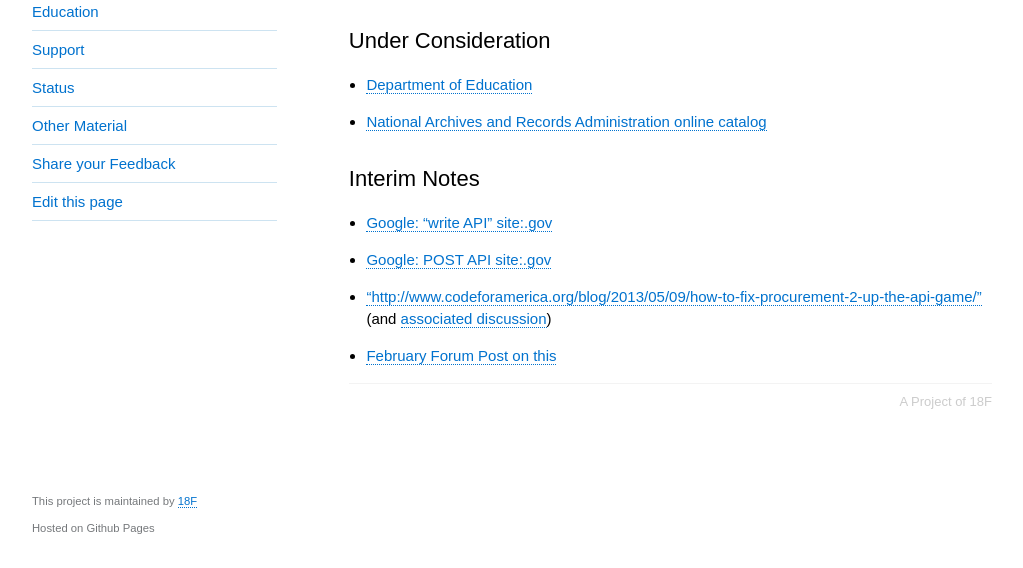
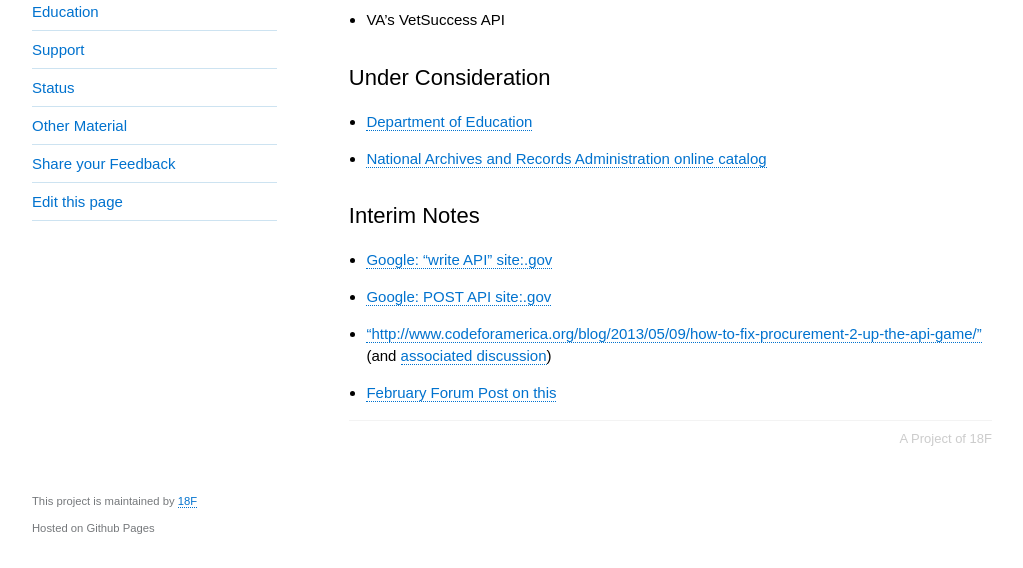
Before and after one commit to 18F/API-All-the-X, a Jekyll site: the page built from pages/write_apis-notes.md, in a window 1280 px wide and 900 px high, scrolled down 702 px, cut to the strip 332-900 px from the top of the window. Shown: the whole strip, without its empty margins (128-1151 px from the left). Built offline with Jekyll 4.4.1, drawn with Linux system fonts in a browser that asks for light colours; before the commit the page ends 1565 px from its top, so only the background shows below that.

Commit message:
Update write_apis-notes.md

```diff
--- a/pages/write_apis-notes.md
+++ b/pages/write_apis-notes.md
@@ -25,6 +25,7 @@
 * [FEC eFiling API](http://fec.gov/elecfil/vendors.shtml)
 * [Argonne National Laboratory - MGl-RAST](http://press.igsb.anl.gov/mgrdev/developers/)
 * Beckley-based write API on notalone.gov (non-public)
+* VA's VetSuccess API
 
 
 
```
